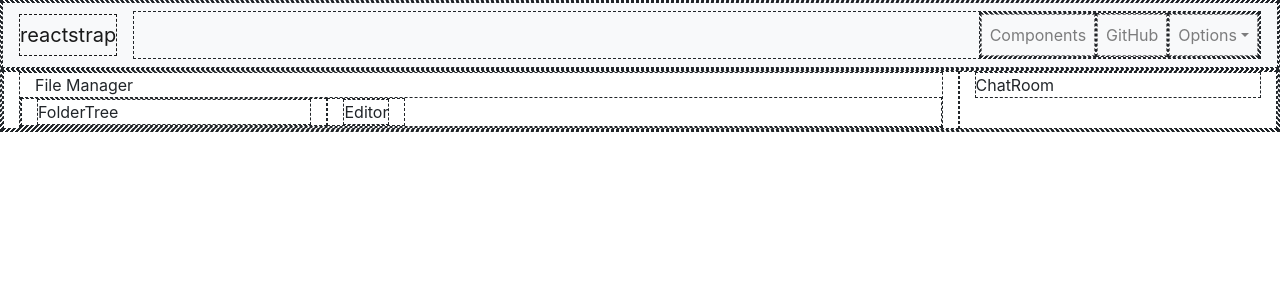
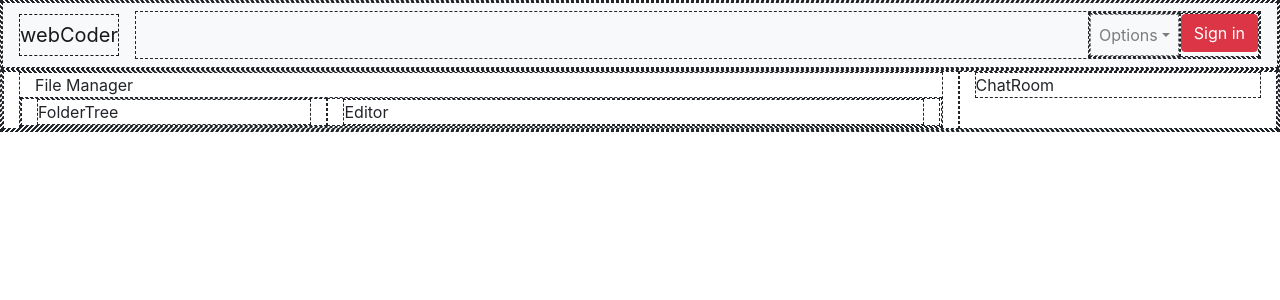
Before and after one commit to Rockheung/textarea-mission, a React (Create React App) app in the folder front/: page / in a window 1280 px wide. Shown: the top 300 px of the page. Built offline with nearby package versions, Linux system fonts and the light colour scheme.

Commit message:
Add nested modal for sign up

```diff
--- a/front/src/App.js
+++ b/front/src/App.js
@@ -6,7 +6,7 @@ import {
 	FileManager,
 	ChatRoom
 } from './parts';
-import logo from './logo.svg';
+// import logo from './logo.svg';
 // import './App.css';
 
 function App() {
--- a/front/src/parts/FileManager.js
+++ b/front/src/parts/FileManager.js
@@ -11,7 +11,7 @@ export default () => (
 			<Col sm="4">
 				<FolderTree />
 			</Col>
-			<Col sm="auto">
+			<Col sm="8">
 				<Editor />
 			</Col>
 		</Row>
--- a/front/src/parts/NavBar.js
+++ b/front/src/parts/NavBar.js
@@ -13,16 +13,16 @@ import {
   DropdownMenu,
   DropdownItem } from 'reactstrap';
 
+import SigninModal from './SigninModal.js';
+
 export default class WebCoderNavBar extends React.Component {
   constructor(props) {
     super(props);
-
-    this.toggle = this.toggle.bind(this);
     this.state = {
       isOpen: false
     };
   }
-  toggle() {
+  toggle = () => {
     this.setState({
       isOpen: !this.state.isOpen
     });
@@ -31,16 +31,10 @@ export default class WebCoderNavBar extends React.Component {
     return (
       <div>
         <Navbar color="light" light expand="md">
-          <NavbarBrand href="/">reactstrap</NavbarBrand>
+          <NavbarBrand href="/">webCoder</NavbarBrand>
           <NavbarToggler onClick={this.toggle} />
           <Collapse isOpen={this.state.isOpen} navbar>
             <Nav className="ml-auto" navbar>
-              <NavItem>
-                <NavLink href="/components/">Components</NavLink>
-              </NavItem>
-              <NavItem>
-                <NavLink href="https://github.com/reactstrap/reactstrap">GitHub</NavLink>
-              </NavItem>
               <UncontrolledDropdown nav inNavbar>
                 <DropdownToggle nav caret>
                   Options
@@ -58,6 +52,9 @@ export default class WebCoderNavBar extends React.Component {
                   </DropdownItem>
                 </DropdownMenu>
               </UncontrolledDropdown>
+              <NavItem>
+                <SigninModal buttonLabel="Sign in"/>
+              </NavItem>
             </Nav>
           </Collapse>
         </Navbar>
--- /dev/null
+++ b/front/src/parts/SigninModal.js
@@ -0,0 +1,42 @@
+import React from 'react';
+import { Button, Modal, ModalHeader, ModalBody, ModalFooter, InputGroup, Input, FormGroup } from 'reactstrap';
+
+import SignupModal from './SignupModal.js';
+
+export default class SigninModal extends React.Component {
+  constructor(props) {
+    super(props);
+    this.state = {
+      modal: false
+    };
+  }
+
+  toggle = () => {
+    this.setState(prevState => ({
+      modal: !prevState.modal
+    }));
+  }
+
+  render() {
+    return (
+      <>
+        <Button color="danger" onClick={this.toggle}>{this.props.buttonLabel}</Button>
+        <Modal isOpen={this.state.modal} fade={false} toggle={this.toggle} className={this.props.className}>
+          <ModalHeader toggle={this.toggle}>Modal title</ModalHeader>
+          <ModalBody>
+            <FormGroup>
+              <Input type="email" name="email" id="exampleEmail" placeholder="email" />
+            </FormGroup>
+            <FormGroup>
+              <Input type="password" name="password" id="examplePassword" placeholder="password" />
+            </FormGroup>
+          </ModalBody>
+          <ModalFooter>
+            <Button color="primary" onClick={this.toggle}>Sign in</Button>
+            <SignupModal buttonLabel="Sign up"/>
+          </ModalFooter>
+        </Modal>
+      </>
+    );
+  }
+}
--- /dev/null
+++ b/front/src/parts/SignupModal.js
@@ -0,0 +1,42 @@
+import React from 'react';
+import { Button, Modal, ModalHeader, ModalBody, ModalFooter, InputGroup, Input, FormGroup } from 'reactstrap';
+
+export default class SignupModal extends React.Component {
+  constructor(props) {
+    super(props);
+    this.state = {
+      modal: false
+    };
+  }
+
+  toggle = () => {
+    this.setState(prevState => ({
+      modal: !prevState.modal
+    }));
+  }
+
+  render() {
+    return (
+      <>
+        <Button color="info" onClick={this.toggle}>{this.props.buttonLabel}</Button>
+        <Modal isOpen={this.state.modal} fade={false} toggle={this.toggle} className={this.props.className}>
+          <ModalHeader toggle={this.toggle}>Modal title</ModalHeader>
+          <ModalBody>
+            <FormGroup>
+              <Input type="email" name="email" placeholder="email" />
+            </FormGroup>
+            <FormGroup>
+              <Input type="password" name="password" placeholder="password" />
+            </FormGroup>
+						<FormGroup>
+              <Input type="password" name="re-password" placeholder="password again" />
+            </FormGroup>
+          </ModalBody>
+          <ModalFooter>
+            <Button color="primary" onClick={this.toggle}>Sign in</Button>
+          </ModalFooter>
+        </Modal>
+      </>
+    );
+  }
+}
--- a/front/src/parts/index.js
+++ b/front/src/parts/index.js
@@ -1,6 +1,6 @@
 import NavBar from './NavBar.js';
 import FileManager from './FileManager.js';
-import ChatRoom from './ChatRoom.js'
+import ChatRoom from './ChatRoom.js';
 
 export {
   NavBar as WebCoderNavBar,
```
